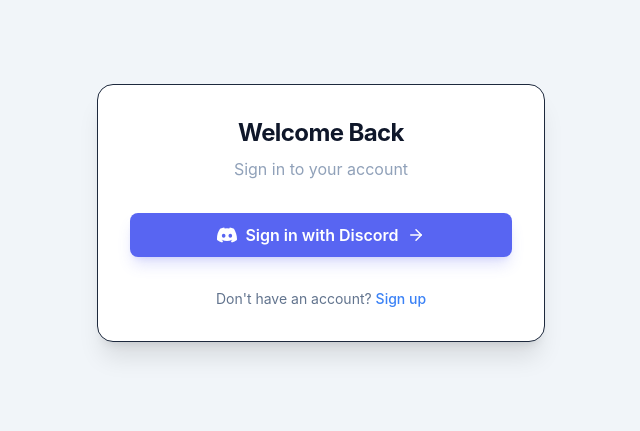
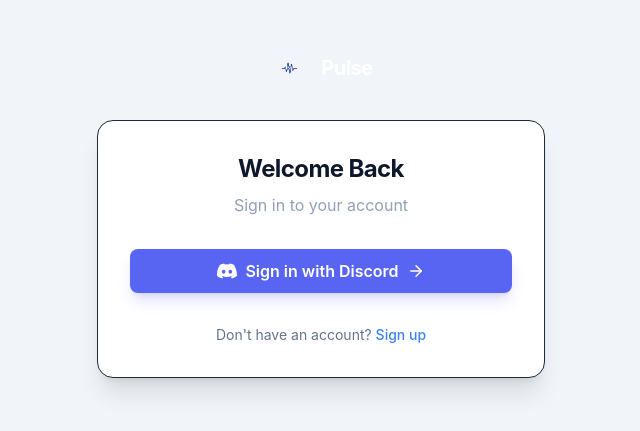
Before and after one commit to Kylew-95/ProjectPulse, a React (Vite) app in the folder frontendPulse/: page /login in a window 1280 px wide. Shown: the part 187-618 px from the top of the page, without its empty margins (319-959 px from the left). Built offline with nearby package versions, Linux system fonts and the light colour scheme; no server answers.

Commit message:
clean up env vars in yaml

```diff
--- a/frontendPulse/src/pages/auth/Auth.tsx
+++ b/frontendPulse/src/pages/auth/Auth.tsx
@@ -21,7 +21,11 @@
 
 
   return (
-    <div className="min-h-screen bg-background flex items-center justify-center p-4">
+    <div className="min-h-screen bg-background flex flex-col items-center justify-center p-4">
+      <Link to="/" className="flex items-center gap-3 mb-8 hover:opacity-80 transition-opacity">
+        <img src="/logo.png" alt="Pulse Logo" className="w-10 h-10 object-contain" />
+        <span className="text-xl font-bold text-white tracking-tight">Pulse</span>
+      </Link>
       <div className="w-full max-w-md bg-surface p-8 rounded-2xl border border-slate-800 shadow-xl">
         <div className="text-center mb-8">
           <h1 className="text-2xl font-bold tracking-tight">Welcome Back</h1>
@@ -88,7 +92,11 @@
     // Removed handleSignup
 
     return (
-      <div className="min-h-screen bg-background flex items-center justify-center p-4">
+      <div className="min-h-screen bg-background flex flex-col items-center justify-center p-4">
+        <Link to="/" className="flex items-center gap-3 mb-8 hover:opacity-80 transition-opacity">
+          <img src="/logo.png" alt="Pulse Logo" className="w-10 h-10 object-contain" />
+          <span className="text-xl font-bold text-white tracking-tight">Pulse</span>
+        </Link>
         <div className="w-full max-w-md bg-surface p-8 rounded-2xl border border-slate-800 shadow-xl">
           <div className="text-center mb-8">
             <h1 className="text-2xl font-bold tracking-tight">Join Pulse</h1>
--- a/frontendPulse/src/pages/landing/Demo.tsx
+++ b/frontendPulse/src/pages/landing/Demo.tsx
@@ -1,5 +1,5 @@
 import { useState } from 'react';
-import { useNavigate } from 'react-router-dom';
+import { useNavigate, Link } from 'react-router-dom';
 import { ArrowLeft, User, LayoutDashboard, Bot, Settings, ZoomIn } from 'lucide-react';
 import ImageModal from './components/ImageModal';
 import DemoSection from './components/DemoSection';
@@ -15,10 +15,10 @@
       {/* Navbar */}
       <nav className="border-b border-white/5 bg-slate-900/50 backdrop-blur-xl sticky top-0 z-50">
         <div className="max-w-7xl mx-auto px-4 sm:px-6 lg:px-8 h-20 flex items-center justify-between">
-          <div className="flex items-center gap-3 cursor-pointer" onClick={() => navigate('/')}>
+          <Link to="/" className="flex items-center gap-3 hover:opacity-80 transition-opacity">
             <img src="/logo.png" alt="Pulse Logo" className="w-10 h-10 object-contain" />
             <span className="text-xl font-bold tracking-tight">Pulse</span>
-          </div>
+          </Link>
           <button
             onClick={() => navigate('/')}
             className="flex items-center gap-2 text-slate-400 hover:text-white transition-colors text-sm font-medium"
--- a/frontendPulse/src/pages/landing/Home.tsx
+++ b/frontendPulse/src/pages/landing/Home.tsx
@@ -1,4 +1,4 @@
-import { useNavigate } from 'react-router-dom';
+import { useNavigate, Link } from 'react-router-dom';
 import { ArrowRight, Zap, Shield, Globe } from 'lucide-react';
 import { useState, useRef, useEffect } from 'react';
 import { useAuth } from '../../context/AuthContext';
@@ -50,12 +50,12 @@
       {/* Navbar */}
       <nav className="border-b border-white/5 bg-slate-900 backdrop-blur-xl">
         <div className="max-w-7xl mx-auto px-4 sm:px-6 lg:px-8 h-20 flex justify-between items-center">
-          <div className="flex items-center gap-3">
+          <Link to="/" className="flex items-center gap-3 hover:opacity-80 transition-opacity">
             <img src="/logo.png" alt="Pulse Logo" className="w-10 h-10 object-contain" />
             <span className="text-xl font-bold text-white tracking-tight">
               Pulse
             </span>
-          </div>
+          </Link>
           <div className="flex items-center gap-4">
             {user ? (
                 <button onClick={() => navigate('/dashboard')} className="px-4 py-2 text-sm font-medium bg-white text-black rounded-full hover:bg-slate-200 transition-colors">Dashboard</button>
```
